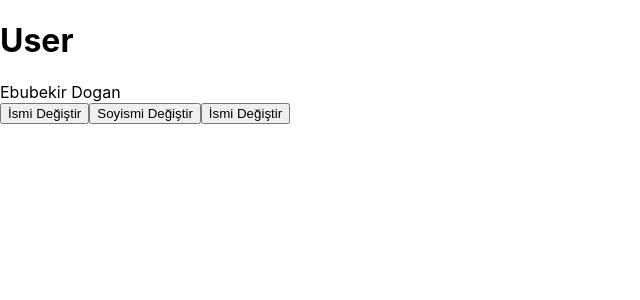
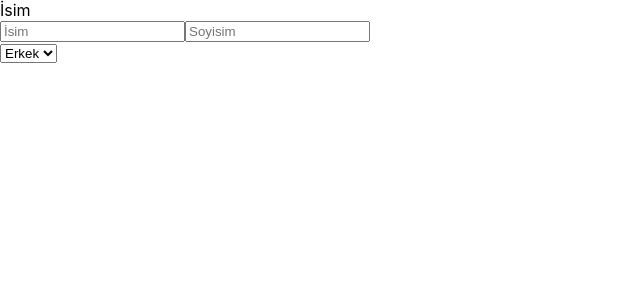
Before and after one commit to ebubekirdgn/React, a React (Create React App) app in the folder FirstApp/my-app/: page / in a window 1280 px wide. Shown: the top 300 px of the page, without its empty margins (0-640 px from the left). Built offline with nearby package versions, Linux system fonts and the light colour scheme.

Commit message:
Form state

```diff
--- a/FirstApp/my-app/src/App.js
+++ b/FirstApp/my-app/src/App.js
@@ -2,6 +2,7 @@ import './App.css';
 import User from './components/User';
 import Counter from './components/Counter';
 import Colors from './components/Colors';
+import Form from './components/Form';
 // const isLoggedIn = true;
 // const fullname = "Ebubekir";
 
@@ -27,8 +28,8 @@ function App() {
       /> */}
 
       {/* <Counter/> */}
-      <User/>
-
+      {/* <User/> */}
+      <Form/>
       {/* <Colors/> */}
   </div>
   )
--- /dev/null
+++ b/FirstApp/my-app/src/components/Form.js
@@ -0,0 +1,30 @@
+ import React, { useState } from 'react'
+
+ function Form() {
+    const [name,setName] = useState("");
+    const [surname,setSurname] = useState("");
+
+   return (
+     <div>
+        <div>
+            <div>İsim</div>
+            <input placeholder='İsim' value={name} onChange={(event)=> setName(event.target.value)}></input>
+            <input placeholder='Soyisim' value={surname} onChange={(event)=> setSurname(event.target.value)}></input>
+        </div>
+        <div>
+            <strong>
+                {name}{surname}
+            </strong>
+        </div>
+        <div>
+            <select>
+                <option>Erkek</option>
+                <option>Kadın</option>
+            </select>
+        </div>
+
+    </div>
+   )
+ }
+
+ export default Form
```
